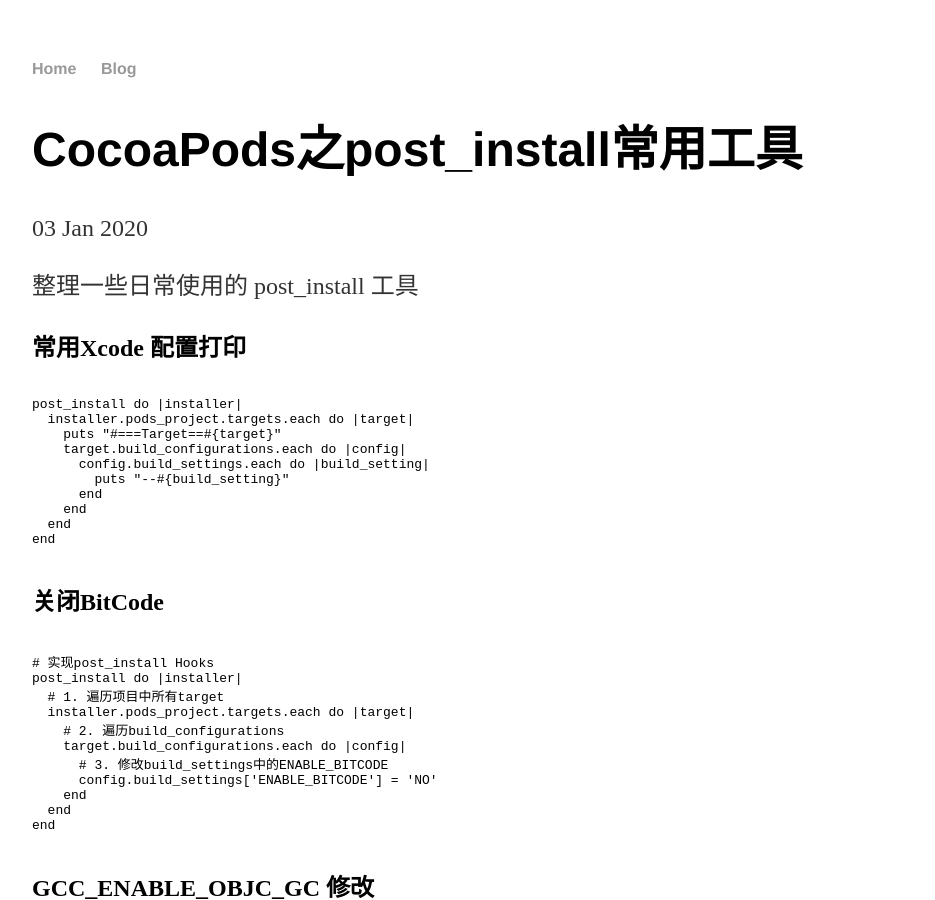
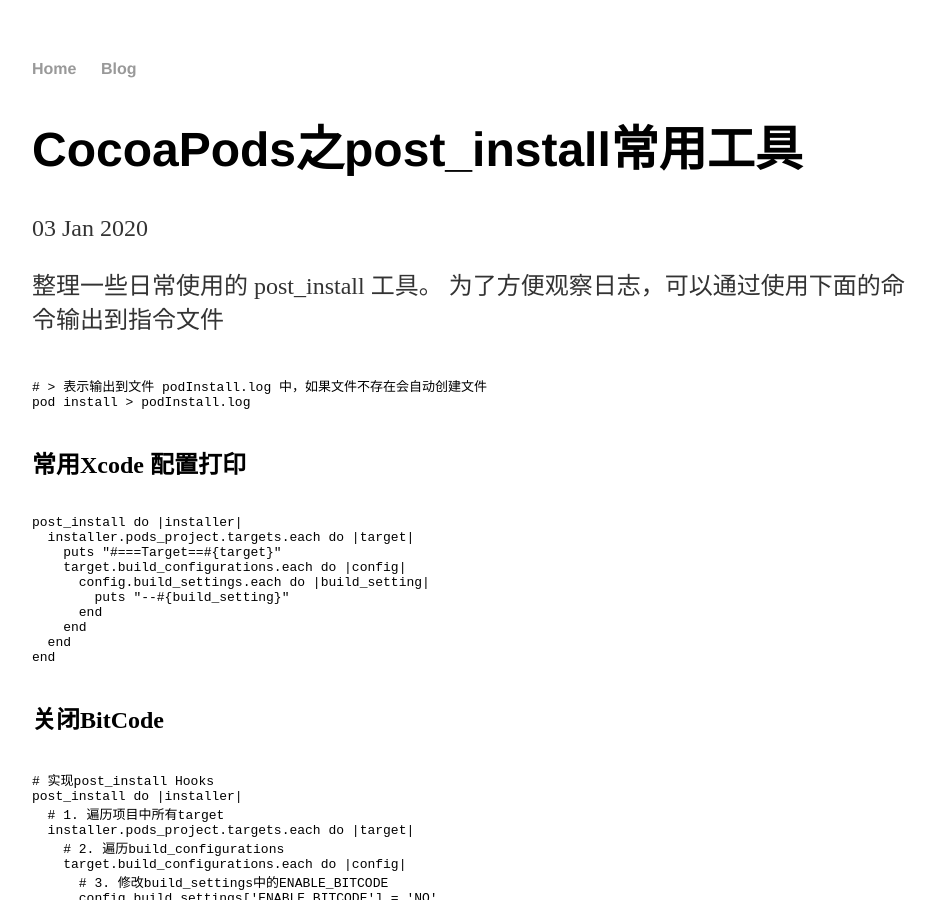
Before and after one commit to RbBtSn0w/rbbtsn0w.github.io, a Jekyll site: the page built from _posts/2020-01-03-CocoaPodsForPostInstall.md, in a window 1280 px wide and 900 px high. Shown: the whole window, without its empty margins (160-1095 px from the left). Built offline with Jekyll 4.4.1, drawn with Linux system fonts in a browser that asks for light colours.

Commit message:
Update 2020-01-03-CocoaPodsForPostInstall.md

````diff
--- a/_posts/2020-01-03-CocoaPodsForPostInstall.md
+++ b/_posts/2020-01-03-CocoaPodsForPostInstall.md
@@ -6,7 +6,15 @@
 tags: iOS, CococaPods, Xcode
 ---
 
-整理一些日常使用的 post_install 工具
+整理一些日常使用的 post_install 工具。
+为了方便观察日志，可以通过使用下面的命令输出到指令文件
+
+```$Base
+
+# > 表示输出到文件 podInstall.log 中，如果文件不存在会自动创建文件
+pod install > podInstall.log
+
+```
 
 ## 常用Xcode 配置打印
 
````
